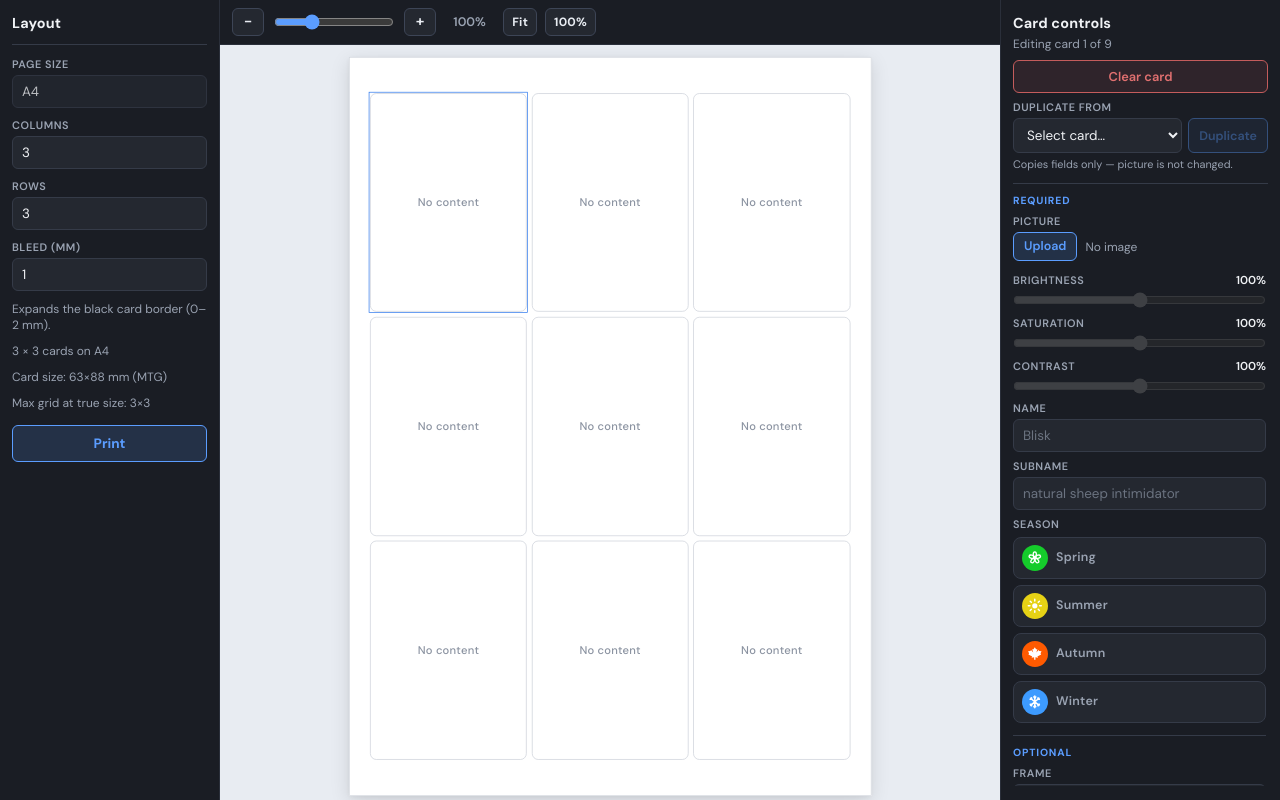
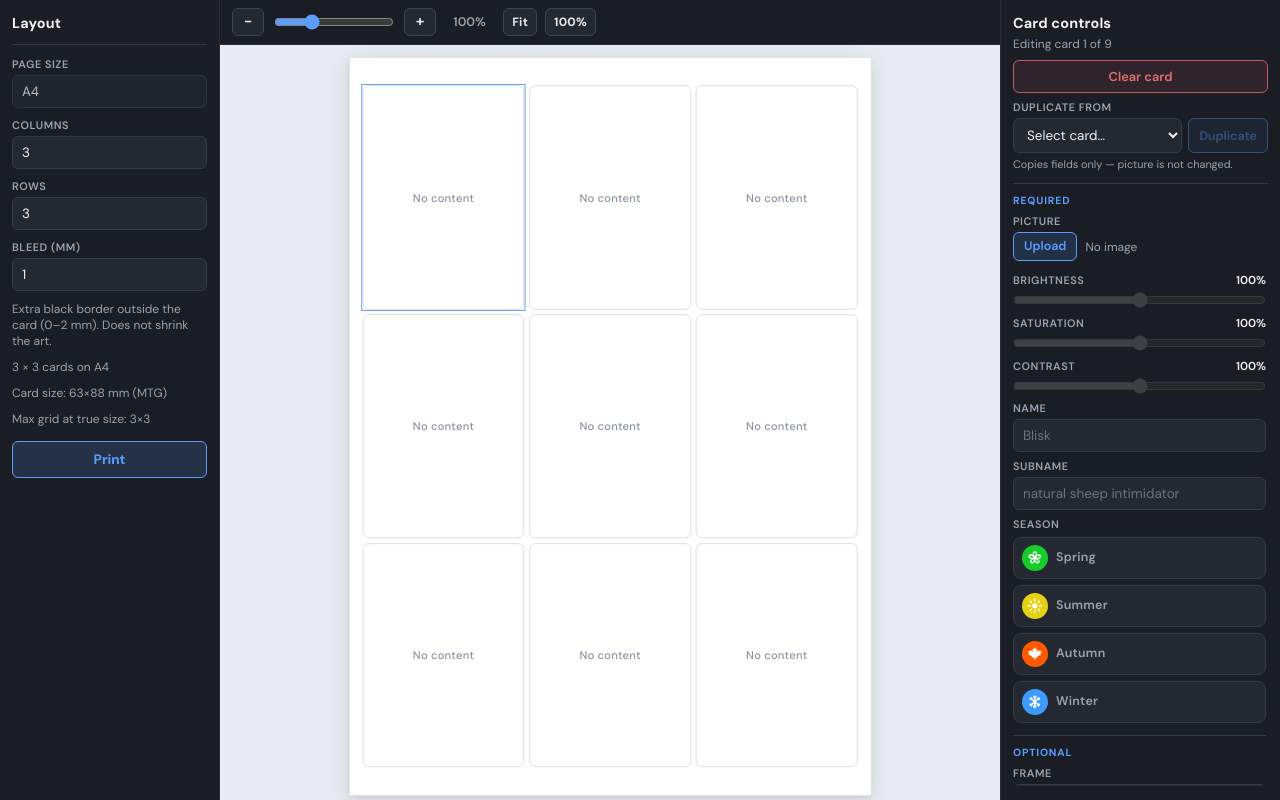
Before and after one commit to zprima/cardcreator, a React (Vite) app: page / in a window 1280 px wide. Built offline with nearby package versions, Linux system fonts and the light colour scheme.

Commit message:
Grow card bleed outward without shrinking art.

```diff
--- a/src/components/Card.css
+++ b/src/components/Card.css
@@ -28,8 +28,9 @@
   --frame-edge:
     drop-shadow(0.2mm 0 0 #000) drop-shadow(-0.2mm 0 0 #000)
     drop-shadow(0 0.2mm 0 #000) drop-shadow(0 -0.2mm 0 #000);
-  width: var(--card-w);
-  height: var(--card-h);
+  /* Trim stays --card-w × --card-h; bleed grows the black border outward */
+  width: calc(var(--card-w) + 2 * var(--card-bleed, 0mm));
+  height: calc(var(--card-h) + 2 * var(--card-bleed, 0mm));
   box-sizing: border-box;
   border: calc(var(--card-border-base) + var(--card-bleed, 0mm)) solid #0a0a0a;
   border-radius: 2.5mm;
--- a/src/components/LayoutPanel.tsx
+++ b/src/components/LayoutPanel.tsx
@@ -92,7 +92,8 @@ function LayoutPanel({
           />
         </label>
         <p className="layout-panel__hint">
-          Expands the black card border (0–{MAX_BLEED_MM} mm).
+          Extra black border outside the card (0–{MAX_BLEED_MM} mm). Does not
+          shrink the art.
         </p>
 
         <p className="layout-panel__hint">
--- a/src/components/PagePreview.css
+++ b/src/components/PagePreview.css
@@ -92,6 +92,8 @@
   --page-gap: 2mm;
   --card-w: 63mm;
   --card-h: 88mm;
+  --card-outer-w: calc(var(--card-w) + 2 * var(--card-bleed, 0mm));
+  --card-outer-h: calc(var(--card-h) + 2 * var(--card-bleed, 0mm));
   width: 210mm;
   height: 297mm;
   box-sizing: border-box;
@@ -112,8 +114,8 @@
 
 .page-sheet__grid {
   display: grid;
-  grid-template-columns: repeat(var(--page-cols), var(--card-w));
-  grid-template-rows: repeat(var(--page-rows), var(--card-h));
+  grid-template-columns: repeat(var(--page-cols), var(--card-outer-w));
+  grid-template-rows: repeat(var(--page-rows), var(--card-outer-h));
   gap: var(--page-gap);
   /* Center the grid on the A4 sheet */
   justify-content: center;
@@ -122,8 +124,8 @@
 }
 
 .page-sheet__slot {
-  width: var(--card-w);
-  height: var(--card-h);
+  width: var(--card-outer-w);
+  height: var(--card-outer-h);
   margin: 0;
   padding: 0;
   /* No border on the slot — it would shrink the content box and clip the card edge */
@@ -158,8 +160,8 @@
 
 /* Card fills the slot exactly at true MTG size */
 .page-sheet__card-host {
-  width: var(--card-w);
-  height: var(--card-h);
+  width: var(--card-outer-w);
+  height: var(--card-outer-h);
   pointer-events: none;
   overflow: visible;
 }
--- a/src/dimensions.ts
+++ b/src/dimensions.ts
@@ -9,13 +9,13 @@ export const PAGE_HEIGHT_MM = 297
 /** Gap between cards on the page */
 export const PAGE_GAP_MM = 2
 
-/** Base black card border (before bleed) */
+/** Base black card border (inside the 63×88 mm trim) */
 export const CARD_BORDER_BASE_MM = 0.4
 
-/** Default extra bleed added to the black border */
+/** Default extra bleed added outside the trim */
 export const DEFAULT_BLEED_MM = 1
 
-/** Max bleed so cards still fit gaps on a 3×3 sheet */
+/** Max outward bleed that still fits a 3×3 grid on A4 with gaps */
 export const MAX_BLEED_MM = 2
 
 /**
```
